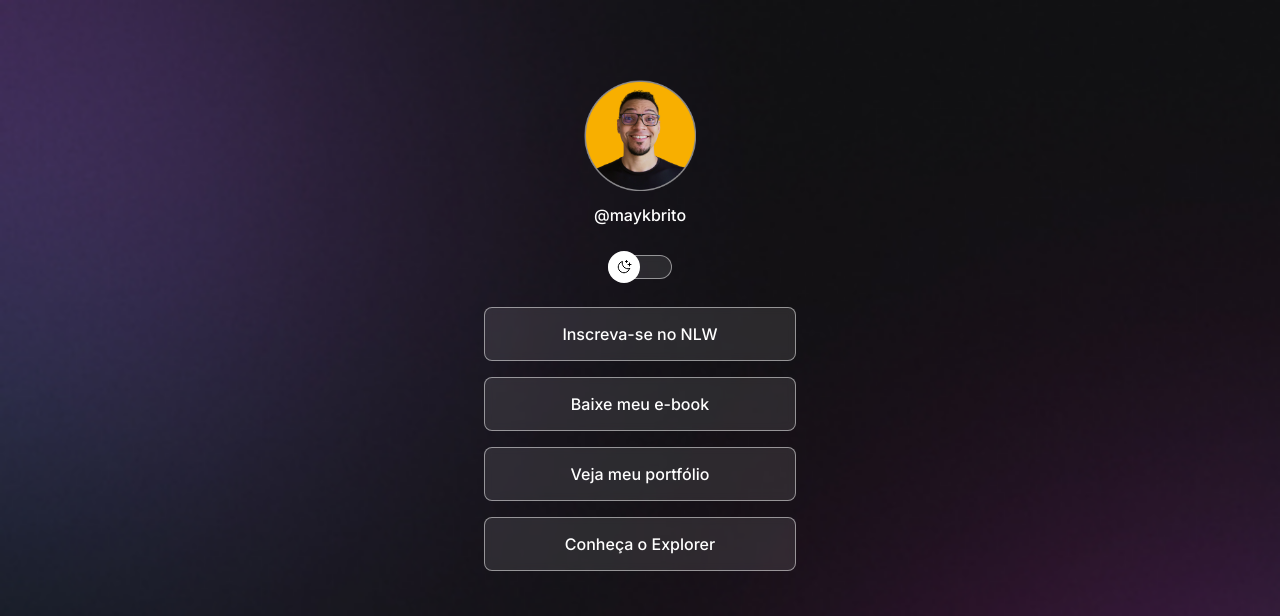
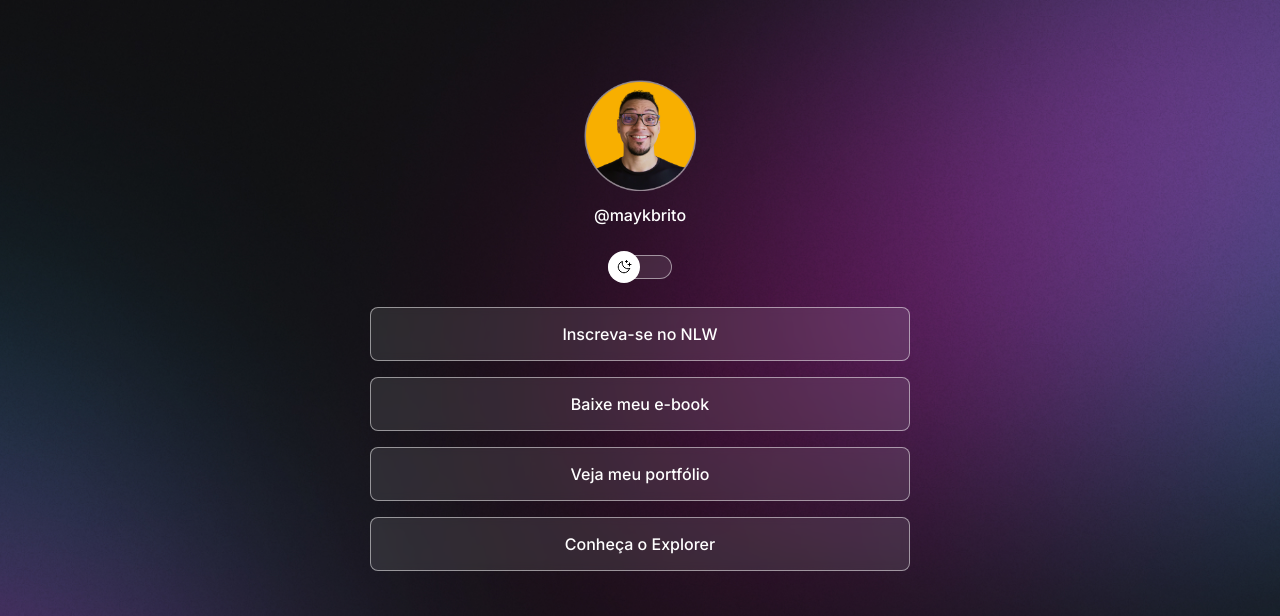
Before and after one commit to cidysampaio/rocketseat-discover-devlinks, a plain HTML site: page index.html in a window 1280 px wide. Shown: the top 616 px of the page. Drawn offline with nearby package versions, Linux system fonts and the light colour scheme.

Commit message:
alterar o background com base em media queries

```diff
--- a/style.css
+++ b/style.css
@@ -43,6 +43,8 @@ body {
   */
 
   background: var(--bg-url) no-repeat top center/cover;
+  height: 100vh;
+  overflow-y: hidden;
 }
 
 body * {
@@ -62,7 +64,8 @@ body * {
 
   margin: 56px auto 0px;
   padding: 0 24px;
-  width: 360px;
+  width: 100%;
+  max-width: 588px;
 }
 
 /* profile */
@@ -195,3 +198,14 @@ footer {
   padding: 24px 0;
   text-align: center;
 }
+
+/* media queries */
+@media (min-width: 700px) {
+  :root {
+    --bg-url: url(./assets/bg-desktop.jpg);
+  }
+
+  .light {
+    --bg-url: url(./assets/bg-desktop-light.jpg);
+  }
+}
```
